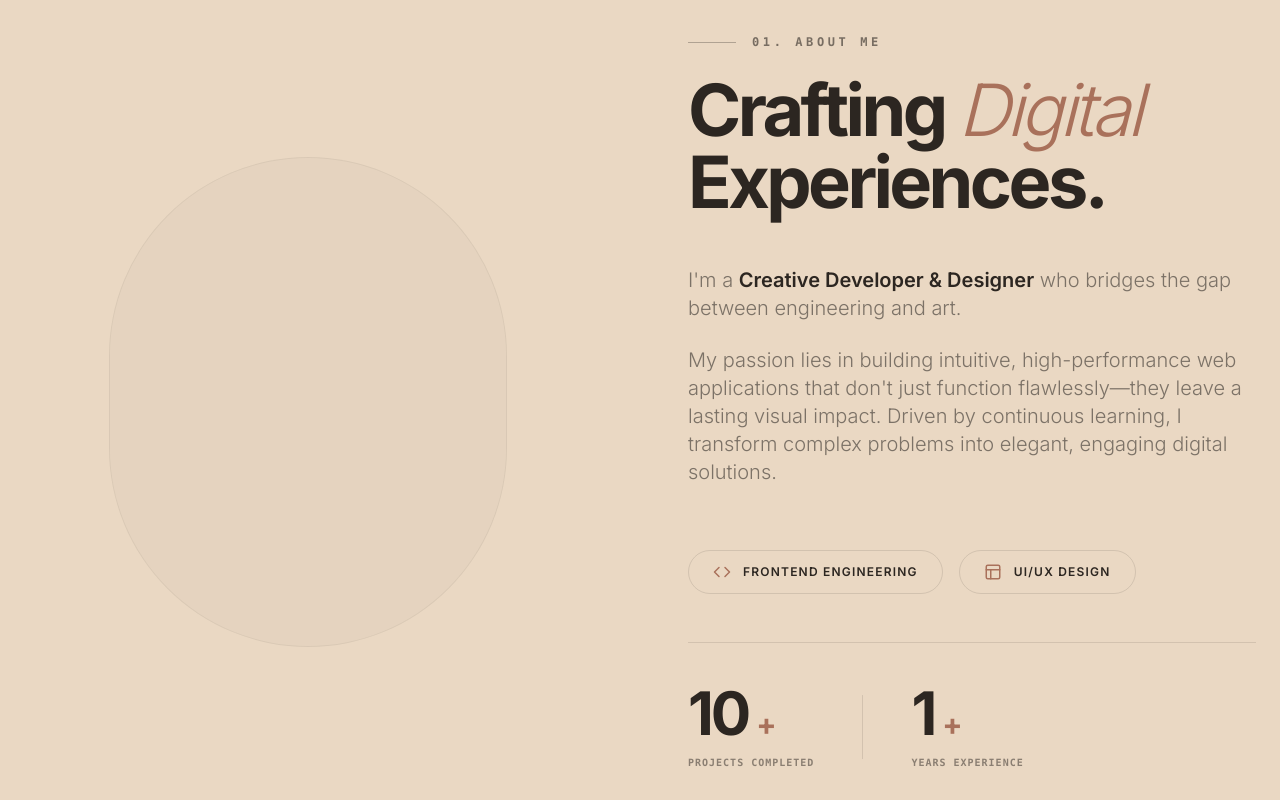
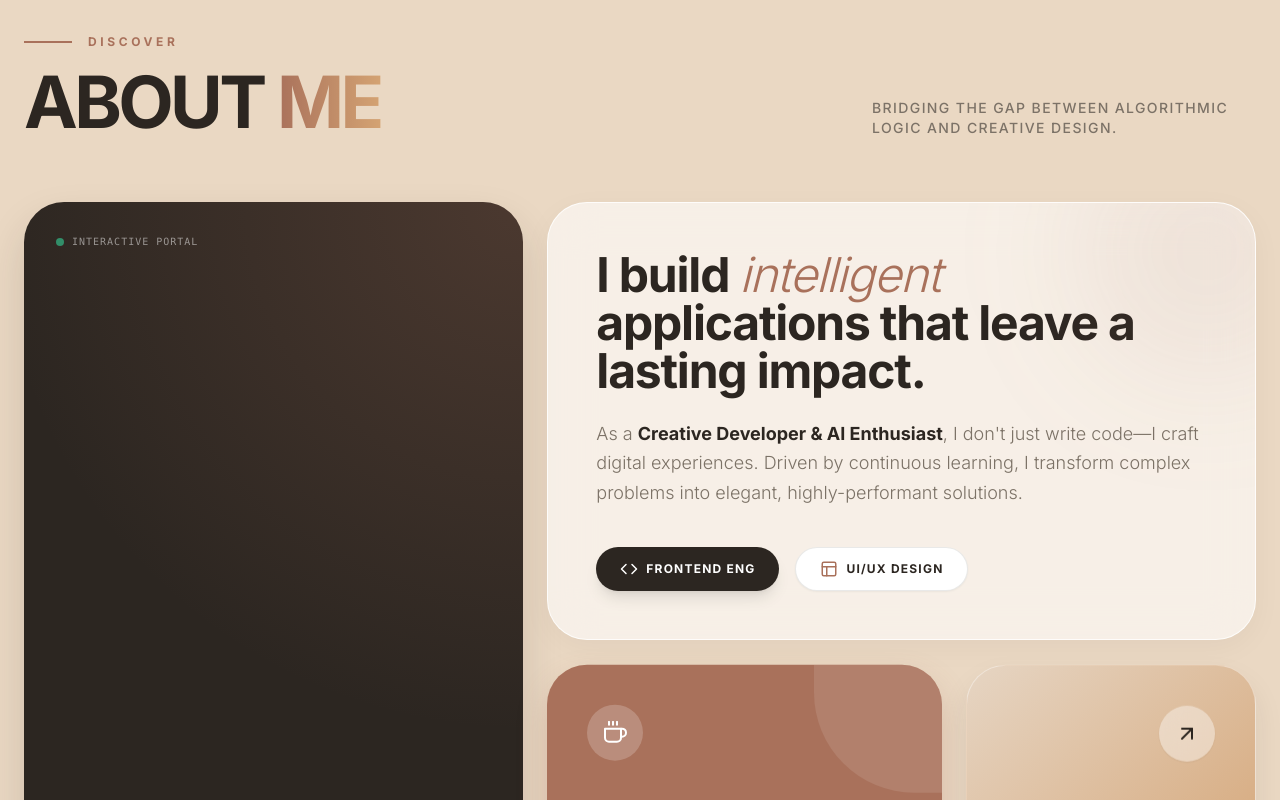
Before and after one commit to Techside-Pragyan/Techside-Portfolio, a React (Vite) app: page / in a window 1280 px wide. Shown: the part 1020-1820 px from the top of the page. Built offline with nearby package versions, Linux system fonts and the light colour scheme.

Commit message:
feat: add interactive bento-style about section with spline integration

```diff
--- a/src/sections/About.jsx
+++ b/src/sections/About.jsx
@@ -1,117 +1,139 @@
 import React, { useRef } from 'react';
 import { motion, useInView } from 'framer-motion';
-import { FiCode, FiLayout } from 'react-icons/fi';
+import { FiCode, FiLayout, FiArrowUpRight, FiCoffee } from 'react-icons/fi';
 
 const About = () => {
   const containerRef = useRef(null);
   const isInView = useInView(containerRef, { once: false, amount: 0.15 });
 
-  const containerVariants = {
-    hidden: { opacity: 0 },
-    visible: {
-      opacity: 1,
-      transition: {
-        staggerChildren: 0.15,
-      },
-    },
-  };
-
-  const itemVariants = {
-    hidden: { opacity: 0, y: 20 },
-    visible: {
-      opacity: 1,
-      y: 0,
-      transition: { duration: 0.8, ease: "easeOut" }
-    },
+  const bentoVariants = {
+    hidden: { opacity: 0, y: 40 },
+    visible: { opacity: 1, y: 0, transition: { duration: 0.8, ease: [0.16, 1, 0.3, 1] } }
   };
 
   return (
     <section id="about" className="py-32 px-6 relative z-10 overflow-hidden bg-transparent">
-      <div className="container mx-auto max-w-7xl relative">
-        <div className="grid lg:grid-cols-2 gap-16 lg:gap-24 items-center">
+      <div className="container mx-auto max-w-7xl">
 
-          {/* Left Side: Interactive 3D Portal Crystal */}
+        {/* Section Header */}
+        <motion.div
+          initial={{ opacity: 0, y: 20 }}
+          whileInView={{ opacity: 1, y: 0 }}
+          viewport={{ once: true }}
+          className="mb-16 flex flex-col md:flex-row md:items-end justify-between gap-6"
+        >
+          <div>
+            <div className="flex items-center gap-4 mb-4">
+              <div className="h-[2px] w-12 bg-[#A9715B]"></div>
+              <span className="text-[#A9715B] font-bold tracking-[0.3em] uppercase text-xs">Discover</span>
+            </div>
+            <h2 className="text-5xl md:text-7xl font-black text-[#2C2621] tracking-tighter leading-none">
+              ABOUT <span className="text-transparent bg-clip-text bg-gradient-to-r from-[#A9715B] to-[#D4A373]">ME</span>
+            </h2>
+          </div>
+          <p className="text-[#7C7267] font-medium max-w-sm text-sm uppercase tracking-widest">
+            Bridging the gap between algorithmic logic and creative design.
+          </p>
+        </motion.div>
+
+        {/* Bento Grid */}
+        <div className="grid grid-cols-1 md:grid-cols-12 gap-6 auto-rows-[minmax(180px,auto)]" ref={containerRef}>
+
+          {/* Bento 1: 3D Scene (Large Left) */}
           <motion.div
-            ref={containerRef}
-            initial={{ opacity: 0, scale: 0.9 }}
-            whileInView={{ opacity: 1, scale: 1 }}
+            variants={bentoVariants}
+            initial="hidden"
+            whileInView="visible"
             viewport={{ once: true }}
-            transition={{ duration: 1.2, ease: "easeOut" }}
-            className="relative h-[500px] lg:h-[700px] pointer-events-auto flex items-center justify-center group"
+            className="md:col-span-12 lg:col-span-5 row-span-2 rounded-[2.5rem] bg-[#2C2621] overflow-hidden relative group flex flex-col shadow-[0_20px_40px_rgba(44,38,33,0.15)] min-h-[400px]"
           >
-            {/* Very subtle background circle */}
-            <div className="absolute w-[70%] h-[70%] rounded-full border border-black/5 bg-black/[0.02] group-hover:bg-black/[0.04] transition-colors duration-700" />
+            <div className="absolute top-8 left-8 z-20 flex items-center gap-2">
+              <span className="w-2 h-2 rounded-full bg-emerald-400 animate-pulse"></span>
+              <span className="text-white/50 text-[10px] font-mono uppercase tracking-widest">Interactive Portal</span>
+            </div>
 
-            {isInView ? (
-              <spline-viewer
-                url="https://prod.spline.design/6Wq1Q7YGyM2G5qth/scene.splinecode"
-                className="w-full h-full scale-110 relative z-10 drop-shadow-2xl"
-              ></spline-viewer>
-            ) : (
-              <div className="w-[300px] h-[300px] rounded-full bg-black/5 animate-pulse relative z-10"></div>
-            )}
+            <div className="absolute inset-0 bg-[radial-gradient(circle_at_top_right,rgba(169,113,91,0.25),transparent_60%)] pointer-events-none transition-opacity duration-700 group-hover:opacity-60"></div>
+
+            <div className="flex-1 w-full h-full relative pointer-events-auto flex items-center justify-center">
+              {isInView ? (
+                <spline-viewer
+                  url="https://prod.spline.design/6Wq1Q7YGyM2G5qth/scene.splinecode"
+                  className="w-full h-full scale-[1.15]"
+                ></spline-viewer>
+              ) : (
+                <div className="w-[200px] h-[200px] rounded-full bg-white/5 animate-pulse"></div>
+              )}
+            </div>
           </motion.div>
 
-          {/* Right Side: Editorial Content */}
+          {/* Bento 2: Main Bio (Top Right) */}
           <motion.div
-            variants={containerVariants}
+            variants={bentoVariants}
             initial="hidden"
             whileInView="visible"
-            viewport={{ once: true, amount: 0.2 }}
-            className="space-y-12"
+            viewport={{ once: true }}
+            className="md:col-span-12 lg:col-span-7 rounded-[2.5rem] bg-white/60 backdrop-blur-xl border border-white/80 p-8 md:p-12 shadow-[0_8px_30px_rgb(0,0,0,0.04)] relative overflow-hidden group hover:bg-white/80 transition-colors duration-500"
           >
-            <motion.div variants={itemVariants} className="space-y-6">
-              <div className="flex items-center gap-4">
-                <div className="h-[1px] w-12 bg-[#2C2621]/30"></div>
-                <span className="text-[#2C2621]/60 font-mono tracking-[0.3em] uppercase text-xs font-semibold">01. About Me</span>
+            <div className="absolute -right-20 -top-20 w-64 h-64 bg-[#A9715B]/10 rounded-full blur-3xl group-hover:bg-[#A9715B]/20 transition-colors duration-700"></div>
+
+            <h3 className="text-3xl md:text-5xl font-black text-[#2C2621] mb-6 tracking-tight leading-[1.1]">
+              I build <span className="italic font-light text-[#A9715B]">intelligent</span> applications that leave a lasting impact.
+            </h3>
+            <p className="text-[#7C7267] text-lg leading-relaxed font-light mb-10 max-w-2xl">
+              As a <b className="text-[#2C2621] font-bold">Creative Developer & AI Enthusiast</b>, I don't just write code—I craft digital experiences. Driven by continuous learning, I transform complex problems into elegant, highly-performant solutions.
+            </p>
+
+            <div className="flex flex-wrap gap-4">
+              <div className="inline-flex items-center gap-2 px-6 py-3 rounded-full bg-[#2C2621] text-white text-xs font-bold uppercase tracking-widest hover:scale-105 hover:bg-[#A9715B] transition-all cursor-default shadow-lg">
+                <FiCode className="text-lg" /> Frontend Eng
               </div>
-              <h2 className="text-5xl md:text-7xl font-black text-[#2C2621] leading-[1.1] tracking-tighter">
-                Crafting <span className="italic font-light text-[#A9715B]">Digital</span> <br/>
-                Experiences.
-              </h2>
-            </motion.div>
+              <div className="inline-flex items-center gap-2 px-6 py-3 rounded-full bg-white border border-[#2C2621]/10 text-[#2C2621] text-xs font-bold uppercase tracking-widest hover:scale-105 hover:border-[#A9715B]/40 transition-all cursor-default shadow-sm">
+                <FiLayout className="text-[#A9715B] text-lg" /> UI/UX Design
+              </div>
+            </div>
+          </motion.div>
 
-            <motion.div variants={itemVariants} className="space-y-6 text-[#7C7267] text-lg md:text-xl leading-relaxed font-light max-w-xl">
-              <p>
-                I'm a <b className="text-[#2C2621] font-semibold">Creative Developer & Designer</b> who bridges the gap between engineering and art.
-              </p>
-              <p>
-                My passion lies in building intuitive, high-performance web applications that don't just function flawlessly—they leave a lasting visual impact. Driven by continuous learning, I transform complex problems into elegant, engaging digital solutions.
-              </p>
-            </motion.div>
+          {/* Bento 3: Stat 1 (Bottom Middle-Left) */}
+          <motion.div
+            variants={bentoVariants}
+            initial="hidden"
+            whileInView="visible"
+            viewport={{ once: true }}
+            className="md:col-span-6 lg:col-span-4 rounded-[2.5rem] bg-[#A9715B] p-8 md:p-10 relative overflow-hidden group hover:scale-[1.02] transition-transform duration-500 shadow-[0_15px_30px_rgba(169,113,91,0.25)] flex flex-col justify-between"
+          >
+            <div className="absolute top-0 right-0 w-32 h-32 bg-white/10 rounded-bl-[100px] pointer-events-none transition-transform duration-500 group-hover:scale-110"></div>
+            <div className="w-14 h-14 rounded-full bg-white/20 flex items-center justify-center text-white mb-8 group-hover:rotate-12 group-hover:bg-white/30 transition-all">
+              <FiCoffee className="text-2xl" />
+            </div>
+            <div>
+              <div className="flex items-baseline gap-1">
+                <span className="text-6xl md:text-7xl font-black text-white tracking-tighter">10</span>
+                <span className="text-3xl font-bold text-white/70">+</span>
+              </div>
+              <span className="text-white/80 text-xs font-bold uppercase tracking-widest mt-2 block">Projects Completed</span>
+            </div>
+          </motion.div>
 
-            {/* Feature Badges - Editorial style */}
-            <motion.div variants={itemVariants} className="flex flex-wrap gap-4 pt-4">
-              <div className="flex items-center gap-3 px-6 py-3 rounded-full border border-black/10 text-[#2C2621] text-xs uppercase tracking-widest font-semibold hover:bg-black/5 transition-colors cursor-default">
-                <FiCode className="text-lg text-[#A9715B]" />
-                Frontend Engineering
+          {/* Bento 4: Stat 2 & CTA (Bottom Right) */}
+          <motion.div
+            variants={bentoVariants}
+            initial="hidden"
+            whileInView="visible"
+            viewport={{ once: true }}
+            className="md:col-span-6 lg:col-span-3 rounded-[2.5rem] bg-gradient-to-br from-[#E6D5C3] to-[#D4A373] p-8 md:p-10 relative overflow-hidden group hover:scale-[1.02] transition-transform duration-500 shadow-[0_15px_30px_rgba(44,38,33,0.08)] border border-white/40 flex flex-col justify-between"
+          >
+            <div className="flex justify-end">
+              <a href="#work" className="w-14 h-14 rounded-full bg-white/40 backdrop-blur-md flex items-center justify-center text-[#2C2621] hover:bg-white hover:rotate-45 hover:shadow-lg transition-all shadow-sm">
+                <FiArrowUpRight className="text-2xl" />
+              </a>
+            </div>
+            <div className="mt-8">
+              <div className="flex items-baseline gap-1">
+                <span className="text-6xl md:text-7xl font-black text-[#2C2621] tracking-tighter">1</span>
+                <span className="text-3xl font-bold text-[#A9715B]">+</span>
               </div>
-              <div className="flex items-center gap-3 px-6 py-3 rounded-full border border-black/10 text-[#2C2621] text-xs uppercase tracking-widest font-semibold hover:bg-black/5 transition-colors cursor-default">
-                <FiLayout className="text-lg text-[#A9715B]" />
-                UI/UX Design
-              </div>
-            </motion.div>
-
-            {/* Stats Section - Minimalist */}
-            <motion.div variants={itemVariants} className="flex items-center gap-12 pt-10 border-t border-black/10">
-              <div className="flex flex-col">
-                <div className="flex items-baseline gap-2">
-                  <span className="text-5xl lg:text-6xl font-black text-[#2C2621] tracking-tighter">10</span>
-                  <span className="text-3xl font-bold text-[#A9715B]">+</span>
-                </div>
-                <span className="text-[10px] font-mono text-[#2C2621]/50 uppercase tracking-widest mt-3 font-semibold">Projects Completed</span>
-              </div>
-
-              <div className="w-[1px] h-16 bg-black/10"></div>
-
-              <div className="flex flex-col">
-                <div className="flex items-baseline gap-2">
-                  <span className="text-5xl lg:text-6xl font-black text-[#2C2621] tracking-tighter">1</span>
-                  <span className="text-3xl font-bold text-[#A9715B]">+</span>
-                </div>
-                <span className="text-[10px] font-mono text-[#2C2621]/50 uppercase tracking-widest mt-3 font-semibold">Years Experience</span>
-              </div>
-            </motion.div>
+              <span className="text-[#5C4A3D] text-xs font-bold uppercase tracking-widest mt-2 block">Years Experience</span>
+            </div>
           </motion.div>
 
         </div>
```
